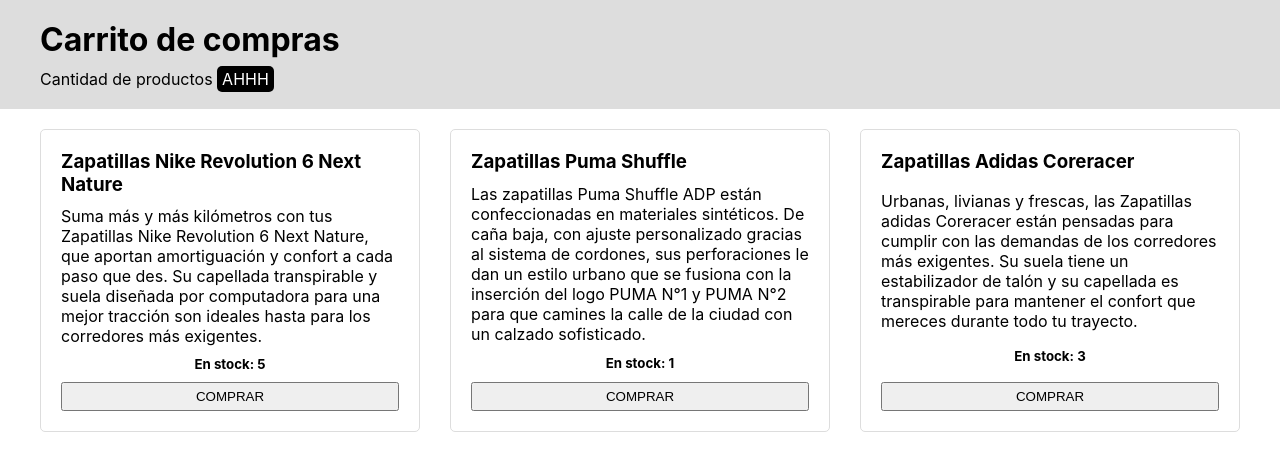
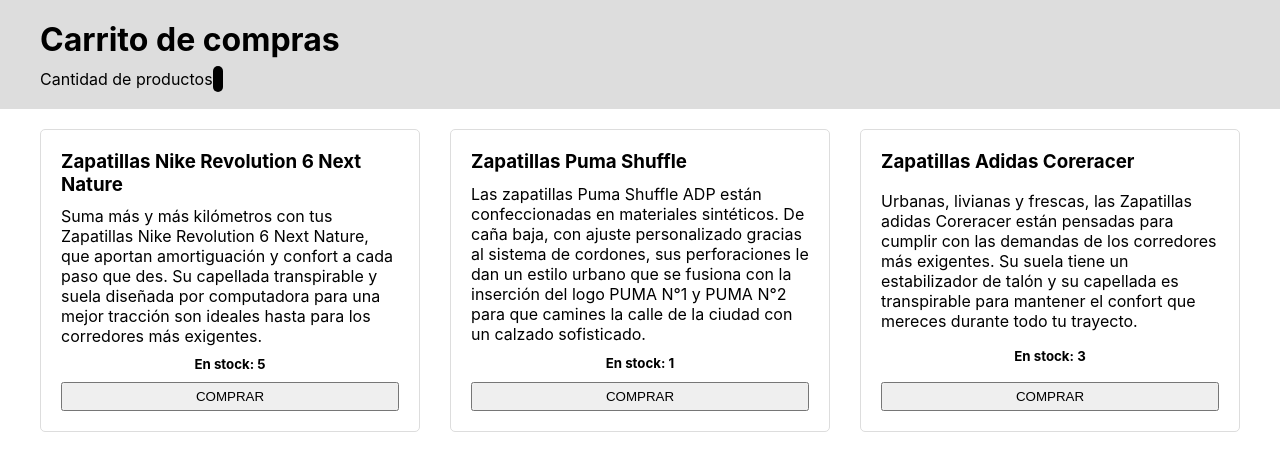
Before and after one commit to alesantamaria11/Entregable-front3, a React (Create React App) app: page / in a window 1280 px wide. Shown: the top 470 px of the page. Built offline with nearby package versions, Linux system fonts and the light colour scheme.

Commit message:
borrando algunos comentarios

```diff
--- a/src/App.js
+++ b/src/App.js
@@ -10,8 +10,7 @@
 
 function App() {
 
-  const valorInicial = 0;
-  const [compra, setCompra] = useState(valorInicial);
+  const [compra, setCompra] = useState(0);
 
   function actualizarCompra(){
     setCompra(compra+1);
@@ -20,7 +19,7 @@
   return (
     <div className="App">
       <Cabecera></Cabecera>
-      <Listado>{actualizarCompra}</Listado>
+      <Listado></Listado>
     </div>
   );
 }
--- a/src/components/Cabecera.js
+++ b/src/components/Cabecera.js
@@ -12,9 +12,8 @@
 
   return (
     <header>
-        {/* maquetar Cabecera aquí */}
         <h1>Carrito de compras</h1>
-        <p>Cantidad de productos <span>AHHH</span></p>
+        <p>Cantidad de productos <span></span></p>
     </header>
   )
 }
--- a/src/components/Item.js
+++ b/src/components/Item.js
@@ -9,17 +9,16 @@
 //    h5 > span    (este span debe mostrar la cantidad si es mayor a 0 "agotado" si llega a 0)
 //    button       (este boton debe permitir comprar, pero si la cantidad es menor a 0 debe estar deshabilitado y decir "Sin stock")
 
-export default function Item({item}) {
+export default function Item({item}, actualizarCompra) {
 
-  // const stockInicial = (item);
   const [stock, setStock] = useState(item.stock);
 
   function actualizarStock(){
     if (stock>0) {
       setStock(stock-1);
+      actualizarCompra();
     }
   }
-
 
     return (
       <div className='producto'>
@@ -28,6 +27,7 @@
         <p>{item.producto.descripcion}</p>
         <h5>En stock: {stock===0 ? <span>agotado</span> : stock}</h5>
         {stock>0 ? <button onClick={actualizarStock}>COMPRAR</button> : <button disabled>Sin stock</button>}
+
       </div>
     )
   }
--- a/src/components/Listado.js
+++ b/src/components/Listado.js
@@ -19,7 +19,6 @@
 
   return (
     <div className='container'>
-      {/* renderizamos los Item aquí */}
       {listadoItems}
     </div>
   )
```
Also changed, not shown: 9 other files (tests, documents, lock files or other folders).
